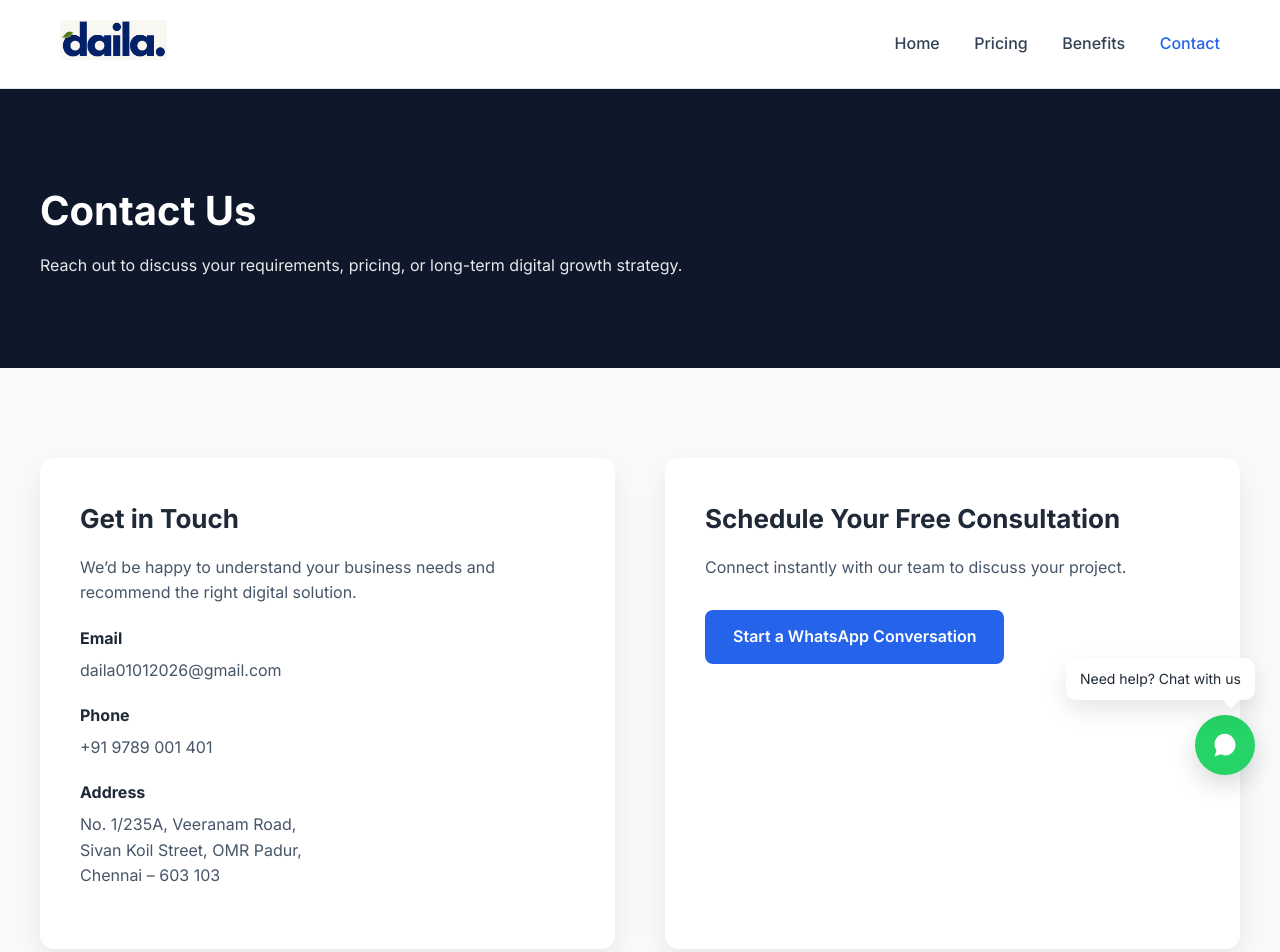
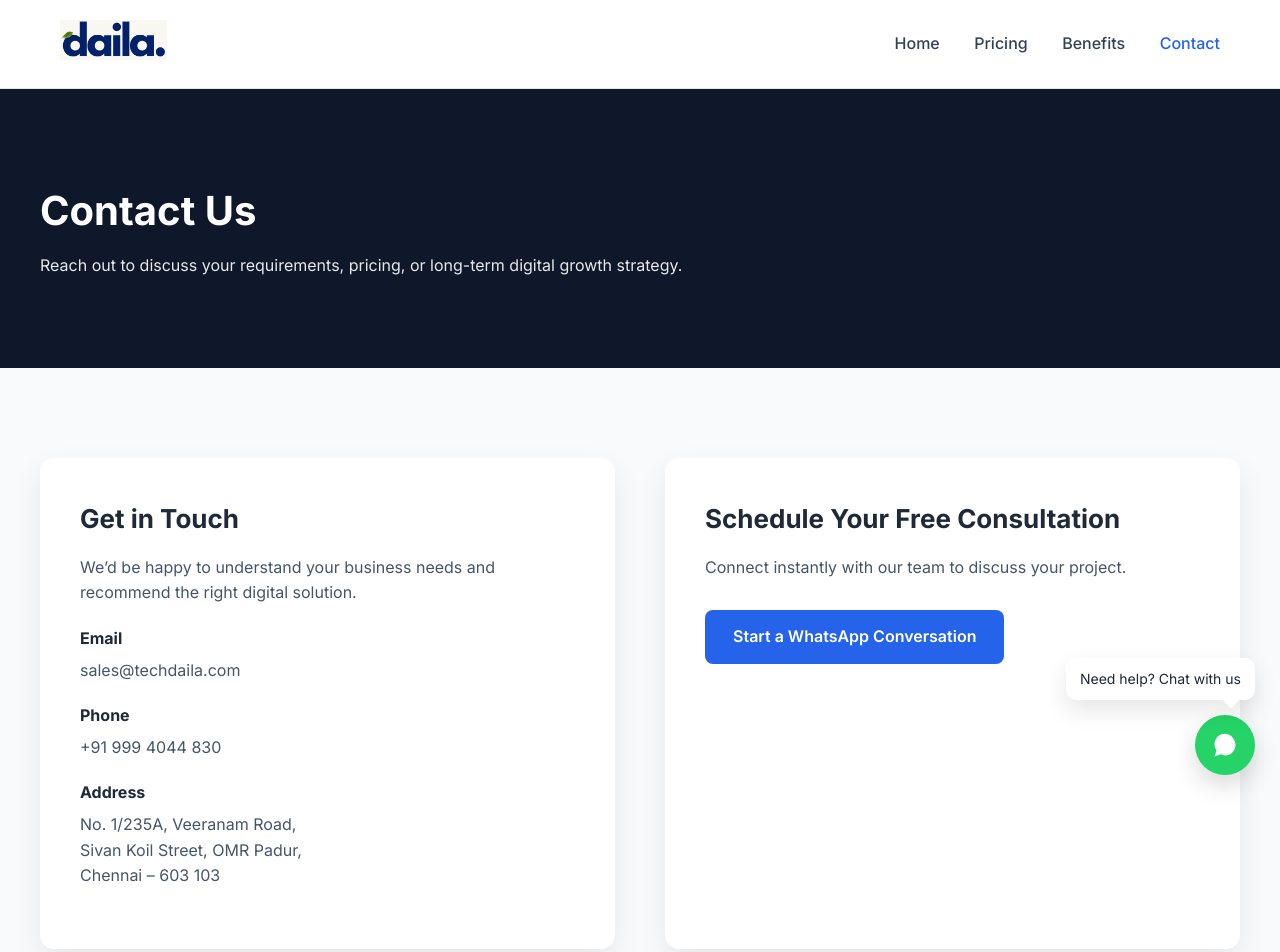
Before and after one commit to avoa22/techdaila, a plain HTML site: page contact.html in a window 1280 px wide. Shown: the top 952 px of the page. Drawn offline with Linux system fonts and the light colour scheme.

Commit message:
Update contact.html conatact page phone email updation

```diff
--- a/contact.html
+++ b/contact.html
@@ -269,10 +269,10 @@
 
                 <div class="contact-info">
                     <strong>Email</strong>
-                    <p>daila01012026@gmail.com</p>
+                    <p>sales@techdaila.com</p>
 
                     <strong>Phone</strong>
-                    <p>+91 9789 001 401</p>
+                    <p>+91 999 4044 830</p>
 
                     <strong>Address</strong>
                     <p>
```
